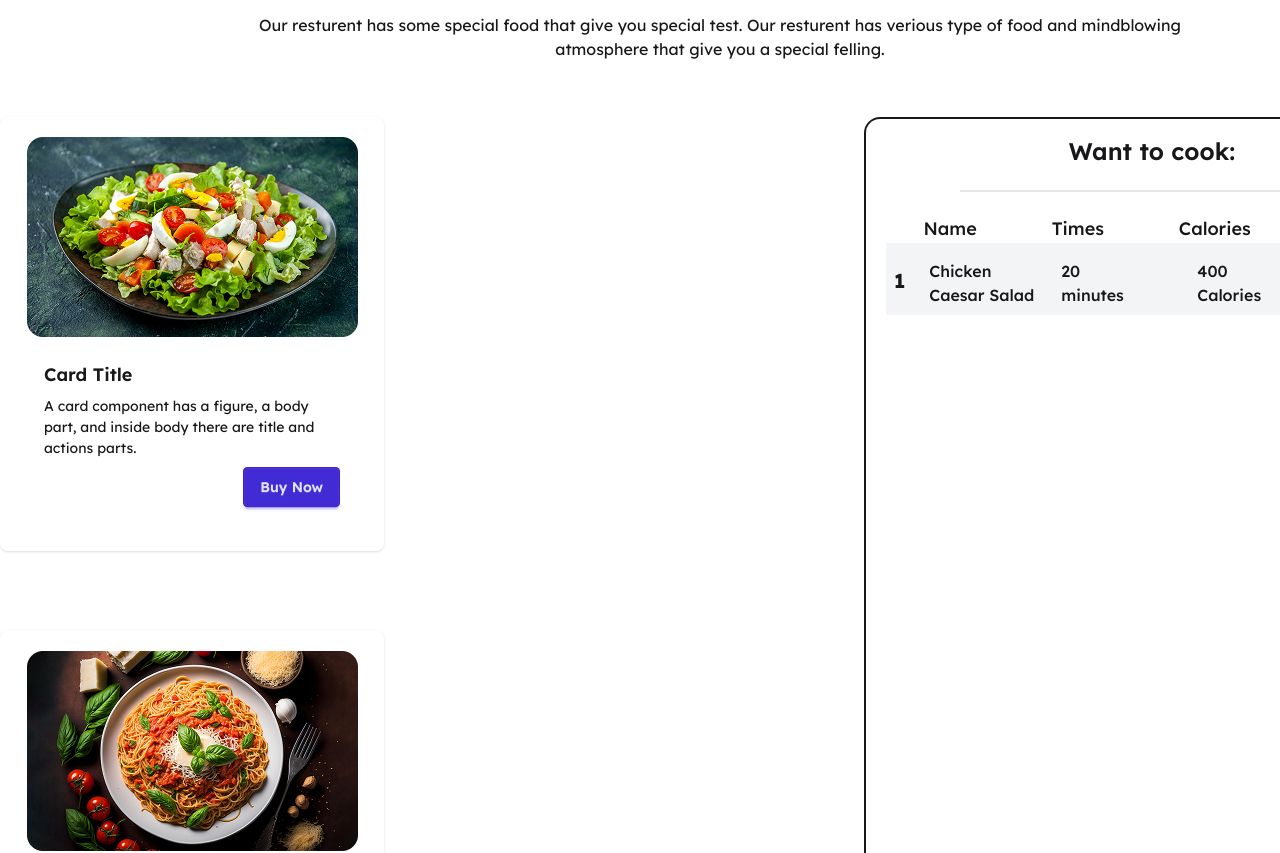
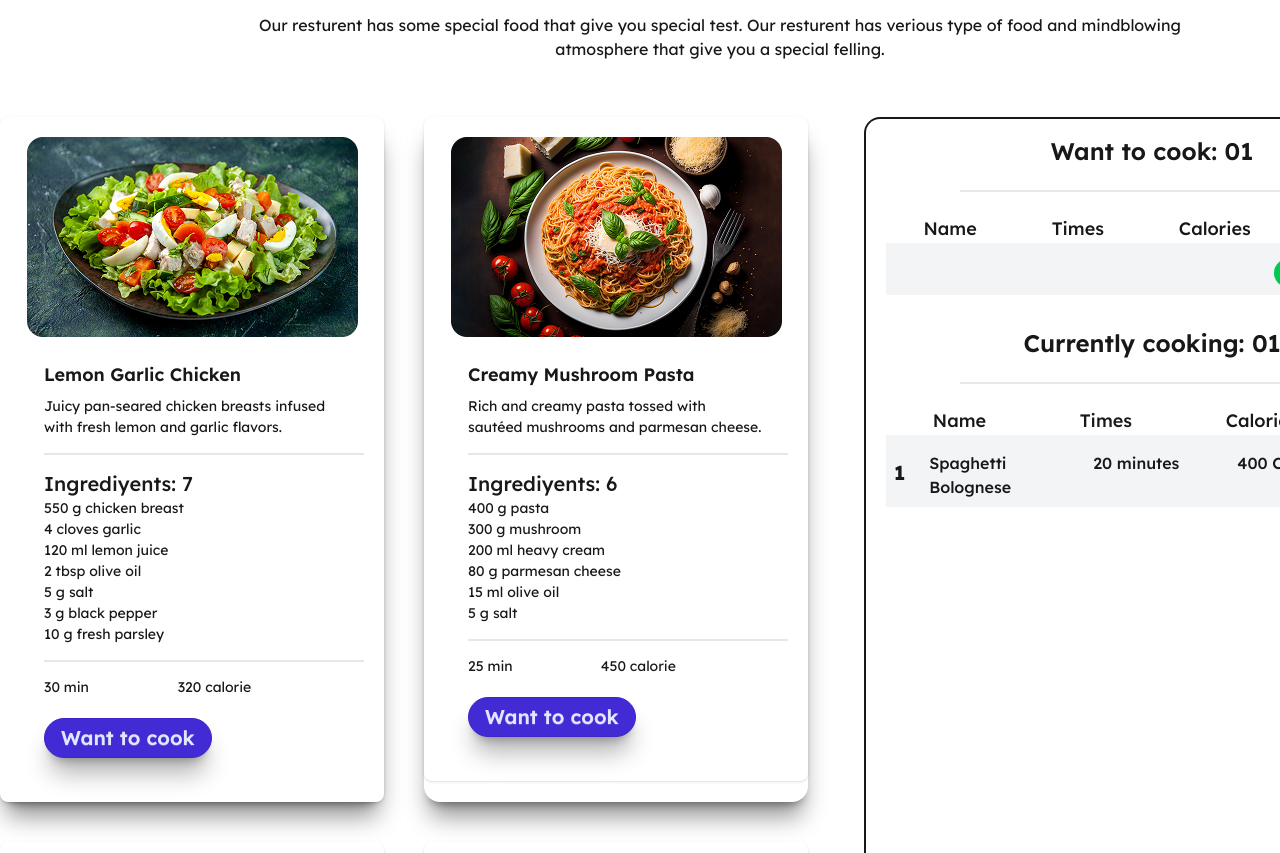
Before and after one commit to Mdarman899/my-b9-assignment7, a React (Vite) app: page / in a window 1280 px wide. Shown: the part 807-1660 px from the top of the page. Built offline with nearby package versions, Linux system fonts and the light colour scheme.

Commit message:
skip this assignment for few days

```diff
--- a/public/recipies json/recipies.Json
+++ b/public/recipies json/recipies.Json
@@ -26,7 +26,6 @@
       "300 g mushroom",
       "200 ml heavy cream",
       "80 g parmesan cheese",
-      "2 cloves garlic",
       "15 ml olive oil",
       "5 g salt"
     ],
--- a/src/App.jsx
+++ b/src/App.jsx
@@ -1,11 +1,22 @@
+import { useState } from "react";
 import "./App.css";
 import Cook from "./assets/navbar/cooking/Cook";
 import Nav from "./assets/navbar/Nav";
-import Cards from "./cards/cards";
 import Header from "./Header section/Header";
 import Main from "./main section/Main";
+import Cards from "./cards/Cards";
 
 function App() {
+
+  const [cook , setcook] = useState([0])
+
+  const handleAddCook = ( id ) => {
+    const newcook = [...cook, id] ;
+    setcook(newcook);
+    // console.log(id);
+  }
+
+
   return (
     <>
       <div className="w-360 mx-auto">
@@ -20,8 +31,8 @@ function App() {
         <div>
           <Main> </Main>
           <div className="flex justify-between mt-10">
-            <Cards className="0"> </Cards>
-            <Cook> </Cook>
+            <Cards handleAddCook={handleAddCook}> </Cards>
+            <Cook cook={cook}> </Cook>
           </div>
         </div>
       </div>
--- a/src/assets/navbar/cooking/Cook.jsx
+++ b/src/assets/navbar/cooking/Cook.jsx
@@ -1,9 +1,11 @@
 import Ccooking from "../currently cooking/Ccooking";
 
-const Cook = () => {
+const Cook = ({cook}) => {
+  const {recipe_name, preparing_time, calories,} = cook ;
+  // console.log(cook)
   return (
     <div className="w-xl border-2 border-b-gray-100 rounded-2xl ">
-      <h1 className="font-semibold text-2xl text-center pt-4"> Want to cook: </h1>
+      <h1 className="font-semibold text-2xl text-center pt-4"> Want to cook: 01</h1>
       <div className="">
         <div class="divider w-sm mx-auto "></div>
       </div>
@@ -15,13 +17,13 @@ const Cook = () => {
        <p></p>
       </div>
       <div className="flex p-2 bg-gray-100 gap-6 pt-4 font-medium text-md mx-5 ">
-        <p className="font-bold text-xl pt-2">1</p>
-        <p className="w-27">Chicken Caesar Salad</p>
-        <p className="w-12 mr-10">20 minutes</p>
-        <p className="w-10 mx-6">400 Calories</p>
+        <p className="font-bold text-xl pt-2"></p>
+        <p className="w-27">{recipe_name}</p>
+        <p className="w-12 mr-10">{preparing_time}</p>
+        <p className="w-10 mx-6">{calories}</p>
         <button className=" px-3 pt-0 bg-green-500 font-medium text-lg rounded-4xl">Preparing</button>
       </div>
-      <Ccooking> </Ccooking>
+      <Ccooking > </Ccooking>
     </div>
 
   );
--- a/src/assets/navbar/currently cooking/Ccooking.jsx
+++ b/src/assets/navbar/currently cooking/Ccooking.jsx
@@ -1,8 +1,26 @@
-
- const Ccooking = () => {
-    return(
-        alert('Ccooking is added')
-    )
- }
+const Ccooking = () => {
+  return (
+    <div>
+      <h1 className="font-semibold text-2xl text-center pt-8">
+        Currently cooking: 01
+      </h1>
+      <div className="">
+        <div class="divider w-sm mx-auto "></div>
+      </div>
+      <div className=" flex justify-around text-lg font-medium">
+        <p className="ml-5">Name</p>
+        <p>Times</p>
+        <p>Calories</p>
+        <p></p>
+      </div>
+      <div className="flex p-2 bg-gray-100 gap-6 pt-4 font-medium text-md mx-5 ">
+        <p className="font-bold text-xl pt-2">1</p>
+        <p className="w-35">Spaghetti Bolognese</p>
+        <p className="w-30 ">20 minutes</p>
+        <p className="w-30 ">400 Calories</p>
+      </div>
+    </div>
+  );
+};
 
 export default Ccooking;
--- a/src/card/Card.jsx
+++ b/src/card/Card.jsx
@@ -1,25 +1,52 @@
-
-const Card = ({recipe}) => {
-  console.log(recipe);
-  const {recipe_image} = recipe ;
+const Card = ({ recipe, handleAddCook }) => {
+  // console.log(recipe);
+  const {
+    recipe_image,
+    recipe_name,
+    short_description,
+    ingredients,
+    preparing_time,
+    calories,
+  } = recipe;
+  // console.log(handleAddCook);
   return (
-    <div className="  w-60 mb-20 rounded-2xl">
+    <div className="shadow-xl/40 rounded-2xl">
       <div className="card bg-base-100 w-96 shadow-sm p-5">
         <figure className="1">
-          <img
-            className=" rounded-2x"
-            src={recipe_image}
-            alt="Shoes"
-          />
+          <img className="rounded-2x" src={recipe_image} alt="Shoes" />
         </figure>
         <div className="card-body">
-          <h2 className="card-title">Card Title</h2>
-          <p>
-            A card component has a figure, a body part, and inside body there
-            are title and actions parts.
-          </p>
-          <div className="card-actions justify-end">
-            <button className="btn btn-primary"> Buy Now </button>
+          <h2 className="card-title">{recipe_name}</h2>
+          <p>{short_description}</p>
+          <div className="">
+            <div className="my-0 py-0 divider w-80 mx-auto "></div>
+          </div>
+          <div>
+            <p className="text-xl font-medium">
+              Ingrediyents: {ingredients.length}
+            </p>
+            <div className="">
+              {ingredients.map((ingredient) => (
+                <div className=" ">{ingredient}</div>
+              ))}
+            </div>
+          </div>
+          <div className="">
+            <div className="divider w-80 mx-auto my-0 py-0"></div>
+          </div>
+          <div className="flex justify-between">
+            <p>{preparing_time}</p>
+            <p>{calories}</p>
+          </div>
+          <div className="card-actions pt-3">
+            <button
+              onClick={() => {
+                handleAddCook(recipe);
+              }}
+              className="btn btn-primary text-xl rounded-4xl shadow-xl/30"
+            >
+              Want to cook
+            </button>
           </div>
         </div>
       </div>
--- a/src/cards/Cards.jsx
+++ b/src/cards/Cards.jsx
@@ -1,23 +1,24 @@
 import { useEffect, useState } from "react";
 import Card from "../card/Card";
 
-const Cards = () => {
+const Cards = ({handleAddCook}) => {
   const [recipie, setrecipie] = useState([]);
-
+  //  console.log(handleAddCook)
   useEffect(() => {
     fetch("/public/recipies json/recipies.json")
       .then((res) => res.json())
       .then((data) => setrecipie(data));
   }, []);
 
-  // console.log(recipie);
-
   return (
-
-    <div className="w-7/12">
+    <div className="flex flex-wrap gap-10 w-7/12">
       {/* <h1> blog : {recipie.length} </h1> */}
       {recipie.map((recipie) => (
-        <Card key={recipie.id} recipe={recipie}> </Card>
+        <Card
+         handleAddCook={handleAddCook}
+         key={recipie.id}
+         recipe={recipie}>
+        </Card>
       ))}
     </div>
   );
```
